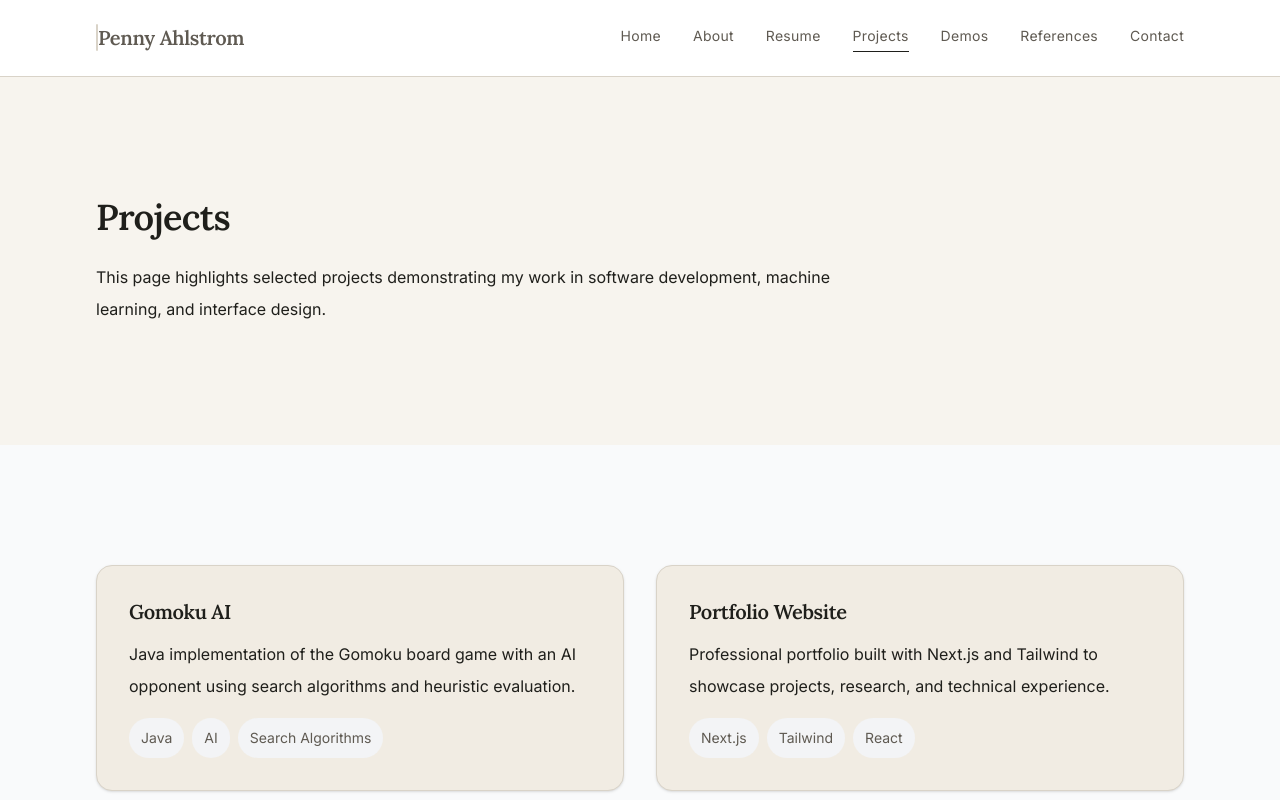
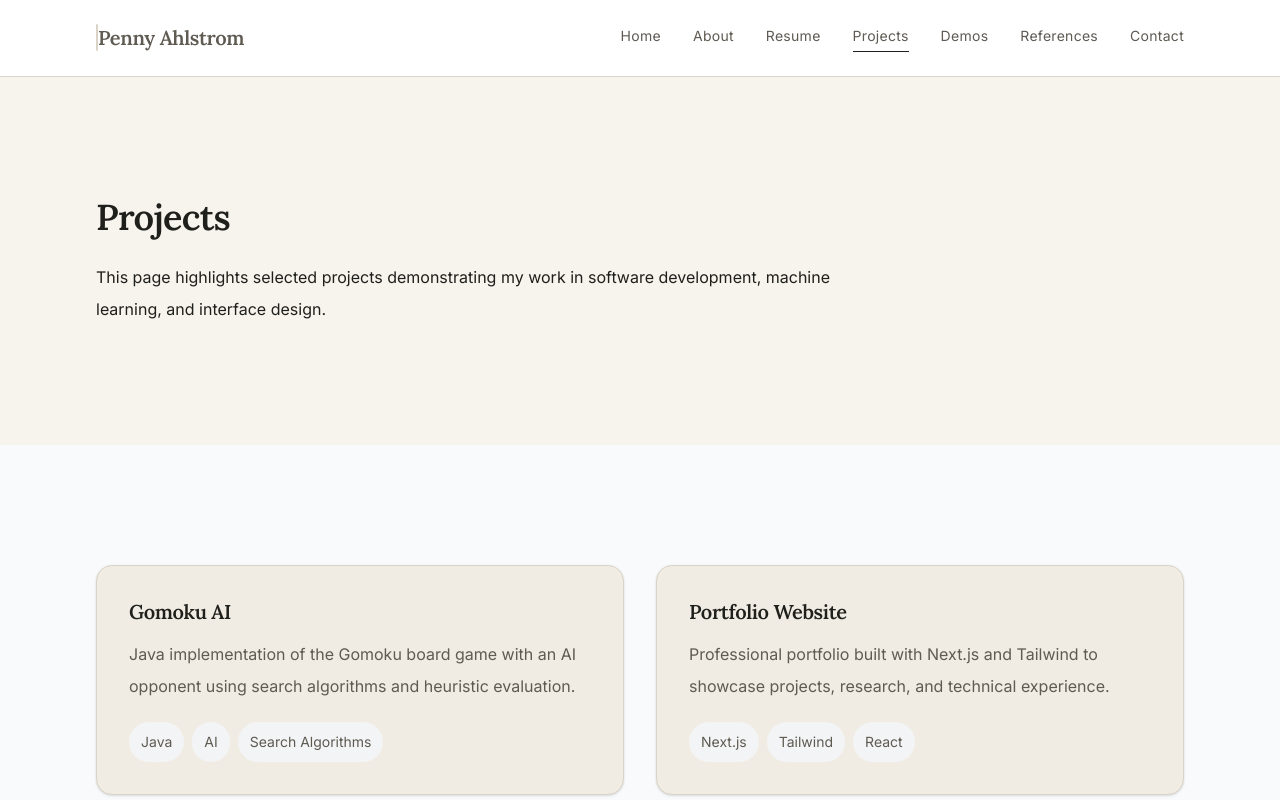
Before and after one commit to PennyAhlstrom/my-portfolio, a Next.js app: page /projects in a window 1280 px wide. Shown: the top 800 px of the page. Built offline with nearby package versions, Linux system fonts and the light colour scheme; grey boxes are pictures that could not be loaded.

Commit message:
increase project card content spacing and set muted text styling

```diff
--- a/components/demos/DemoCard.tsx
+++ b/components/demos/DemoCard.tsx
@@ -17,9 +17,9 @@ export default function DemoCard({
 }: DemoCardProps) {
   return (
     <Card title={title} href={`/demos/${slug}`} variant="light">
-      <Text>{description}</Text>
+      <Text className="text-muted">{description}</Text>
 
-      <div className="mt-4 flex flex-wrap gap-2">
+      <div className="mt-5 flex flex-wrap gap-2">
         {tech.map((item) => (
           <TechBadge key={item}>{item}</TechBadge>
         ))}
--- a/components/projects/ProjectCard.tsx
+++ b/components/projects/ProjectCard.tsx
@@ -17,9 +17,9 @@ export default function ProjectCard({
 }: ProjectCardProps) {
   return (
     <Card title={title} href={`/projects/${slug}`} variant="light">
-      <Text>{description}</Text>
+      <Text className="text-muted">{description}</Text>
 
-      <div className="mt-4 flex flex-wrap gap-2">
+      <div className="mt-5 flex flex-wrap gap-2">
         {tech.map((item) => (
           <TechBadge key={item}>{item}</TechBadge>
         ))}
```
